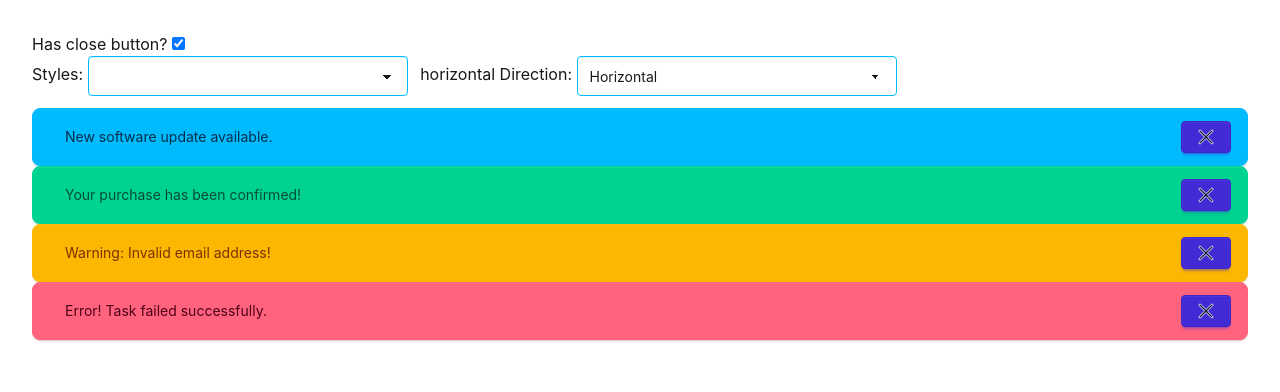
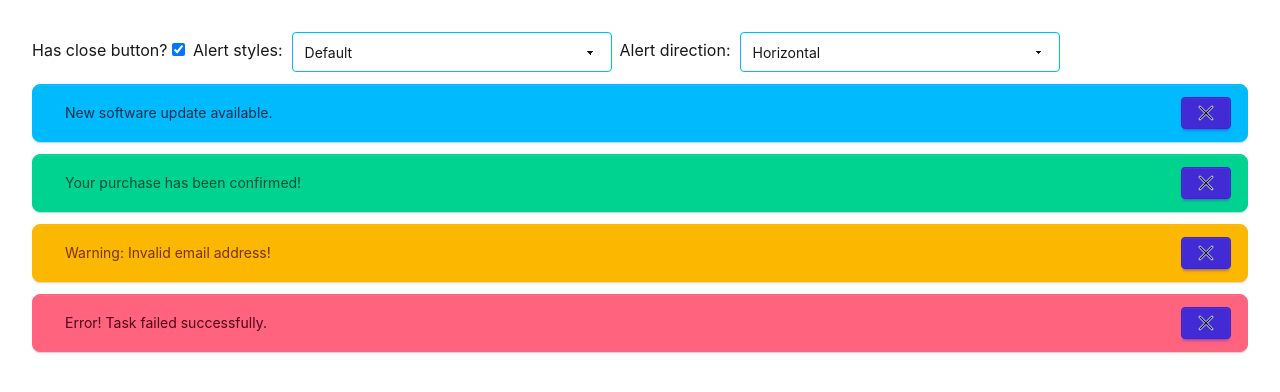
Before and after one commit to railsstudent/vue-alert-component, a Vue app: page / in a window 1280 px wide. Shown: the top 392 px of the page. Built offline with nearby package versions, Linux system fonts and the light colour scheme; the HTML template or start-up script is replaced by a standard one.

Commit message:
refactor:   create an AlertBar component

```diff
--- a/src/components/Alert.vue
+++ b/src/components/Alert.vue
@@ -4,13 +4,15 @@
     import { capitalize } from '@/capitalize';
 
     type Props = {
+        alertConfig: {
+            hasCloseButton: boolean
+            style: string
+            direction: string
+        },
         type: string
-        hasCloseButton?: boolean
-        style: string
-        direction: string
     }
 
-    const { type, hasCloseButton = true, style, direction } = defineProps<Props>()
+    const { type, alertConfig } = defineProps<Props>()
 
     const emits = defineEmits<{
         (e: 'closed', type: string): void
@@ -31,14 +33,14 @@
             dash: 'alert-dash',
             soft: 'alert-soft',
             outline: 'alert-outline'
-        }[style]
+        }[alertConfig.style]
     })
 
     const alertDirection = computed(() => {
         return {
             horizontal: 'alert-horizontal',
             vertical: 'alert-vertical',
-        }[direction]
+        }[alertConfig.direction]
     })
 
     const alertClasses = computed(() => `alert ${alertColor.value} ${alertStyle.value} ${alertDirection.value}`)
@@ -56,7 +58,7 @@
   <div role="alert" :class="alertClasses" v-if="!closed">
     <component :is="icon" />
     <span><slot></slot></span>
-    <div v-if="hasCloseButton">
+    <div v-if="alertConfig.hasCloseButton">
         <button class="btn btn-sm btn-primary" alt="Close button" @click="closeAlert">
             <CloseIcon />
         </button>
--- /dev/null
+++ b/src/components/AlertBar.vue
@@ -0,0 +1,72 @@
+<script setup lang="ts">
+import { ref } from 'vue'
+import { capitalize } from '@/capitalize'
+import OpenIcon from '@/icons/OpenIcon.vue'
+
+type Props = {
+    config: {
+      styleLabel: string
+      styles: { text: string, value: string }[]
+      directionLabel: string
+      directions: { text: string, value: string }[]
+    },
+}
+
+const props = defineProps<Props>()
+const { config } = props
+
+const hasCloseButton = defineModel<boolean>('hasCloseButton', { default: true })
+const style = defineModel<string>('style', { default: 'color' })
+const direction = defineModel<string>('direction', { default: 'horizontal' })
+const closedNotifications = defineModel<string[]>('closedNotifications', { default: [] })
+
+function getBtnClass(type: string) {
+  return {
+      info: 'btn-info',
+      warning: 'btn-warning',
+      error: 'btn-error',
+      success: 'btn-success'
+  }[type]
+}
+
+function removeNotification(type: string) {
+  closedNotifications.value = closedNotifications.value.filter((t) => t !== type)
+}
+</script>
+
+<template>
+  <div>
+    <p class="mb-[0.75rem]">
+      <span>Has close button? </span>
+      <input type="checkbox" class="mr-[0.5rem]" v-model="hasCloseButton" />
+      <span>{{ config.styleLabel }}&nbsp;&nbsp;</span>
+      <select class="select select-info mr-[0.5rem]" v-model="style">
+        <option v-for="{value, text} in config.styles" :key="value" :value="value">
+          {{ text }}
+        </option>
+      </select>
+      <span>{{ config.directionLabel }}&nbsp;&nbsp;</span>
+      <select class="select select-info mr-[0.5rem]" v-model="direction">
+        <option v-for="{ value, text } in config.directions" :key="value" :value="value">
+          {{ text }}
+        </option>
+      </select>
+    </p>
+    <p class="mb-[0.75rem]">
+      <button v-for="type in closedNotifications"
+        :key="type"
+        class="mr-[0.5rem] btn"
+        :class="`${getBtnClass(type)}`"
+        @click="removeNotification(type)"
+      >
+        <OpenIcon />{{ capitalize(type) }}
+      </button>
+      <button
+        v-if="closedNotifications.length > 0"
+        class="btn btn-primary"
+        @click="closedNotifications = []">
+        Open all alerts
+      </button>
+    </p>
+  </div>
+</template>
--- a/src/components/AlertList.vue
+++ b/src/components/AlertList.vue
@@ -1,86 +1,61 @@
 <script setup lang="ts">
 import { ref, computed } from 'vue'
 import Alert from './Alert.vue'
-import { capitalize } from '@/capitalize'
-import OpenIcon from '@/icons/OpenIcon.vue'
+import AlertBar from './AlertBar.vue'
 
 const props = defineProps<{
   alerts: { type: string; message: string }[]
 }>()
 
 const hasCloseButton = ref(true)
-const style = ref('');
+const style = ref('color');
 const direction = ref('horizontal')
-const closedNotification = ref<string[]>([])
+const closedNotifications = ref<string[]>([])
+
+const alertConfig = computed(() => ({
+  style: style.value,
+  direction: direction.value,
+  hasCloseButton: hasCloseButton.value,
+}))
 
 const alerts = computed(() => props.alerts.filter((alert) =>
-  !closedNotification.value.includes(alert.type))
+  !closedNotifications.value.includes(alert.type))
 )
 
-function getBtnClass(type: string) {
-  return {
-      info: 'btn-info',
-      warning: 'btn-warning',
-      error: 'btn-error',
-      success: 'btn-success'
-  }[type]
+function handleClosed(type: string) {
+  closedNotifications.value.push(type)
 }
 
-function handleClosed(type: string) {
-  closedNotification.value.push(type)
-}
-
-function removeNotification(type: string) {
-  closedNotification.value = closedNotification.value.filter((t) => t !== type)
-}
+const config = ref({
+  styleLabel: "Alert styles:",
+  styles: [
+    { text: 'Default', value: 'color' },
+    { text: 'Soft', value: 'soft' },
+    { text: 'Outline', value: 'outline' },
+    { text: 'Dash', value: 'dash' }
+  ],
+  directionLabel: "Alert direction:",
+  directions: [
+    { text: 'Horizontal', value: 'horizontal' },
+    { text: 'Vertical', value: 'vertical' },
+  ]
+})
 </script>
 
 <template>
-  <div>
-    <p>
-      <span>Has close button? </span>
-      <input type="checkbox" v-model="hasCloseButton" />
-    </p>
-    <p class="mb-[0.75rem]">
-      <span>Styles: </span>
-      <select class="select select-info mr-[0.5rem]" v-model="style">
-        <option value="color">---</option>
-        <option value="soft">Soft</option>
-        <option value="outline">Outline</option>
-        <option value="dash">Dash</option>
-      </select>
-      {{ direction }}
-      <span>Direction: </span>
-      <select class="select select-info mr-[0.5rem]" v-model="direction">
-        <option value="horizontal">Horizontal</option>
-        <option value="vertical">Vertical</option>
-      </select>
-    </p>
-    <p class="mb-[0.75rem]">
-      <button
-        v-for="type in closedNotification"
-        :key="type"
-        class="mr-[0.5rem] btn"
-        :class="`${getBtnClass(type)}`"
-        @click="removeNotification(type)"
-      >
-        <OpenIcon />{{ capitalize(type) }}
-      </button>
-      <button
-        v-if="closedNotification.length > 0"
-        class="btn btn-primary"
-        @click="closedNotification = []">
-        Open all alerts
-      </button>
-    </p>
-  </div>
+  <AlertBar
+    :config="config"
+    v-model:hasCloseButton="hasCloseButton"
+    v-model:style="style"
+    v-model:direction="direction"
+    v-model:closedNotifications="closedNotifications"
+  />
 
   <Alert v-for="{ type, message } in alerts"
+    class="mb-[0.75rem]"
     :key="type"
     :type="type"
-    :hasCloseButton="hasCloseButton"
-    :style="style"
-    :direction="direction"
+    :alertConfig="alertConfig"
     @closed="handleClosed">
     {{  message }}
   </Alert>
```
